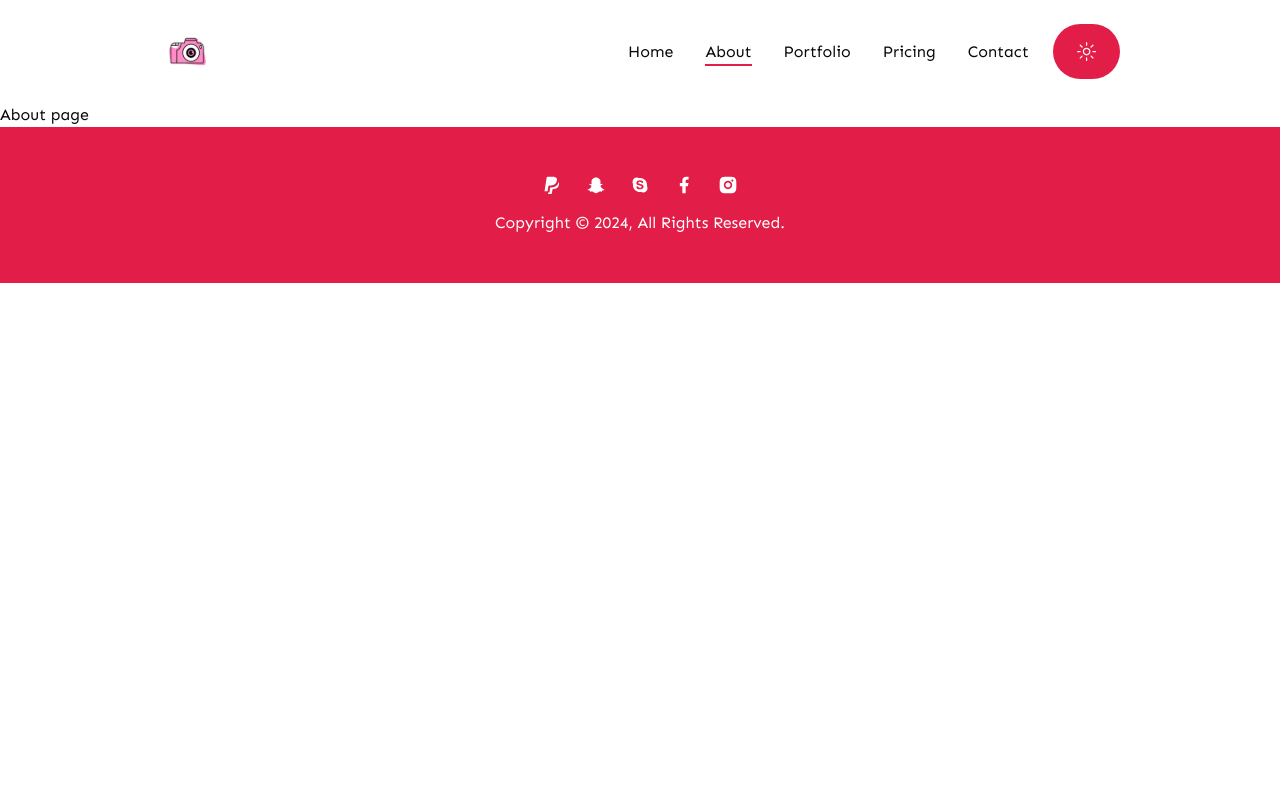
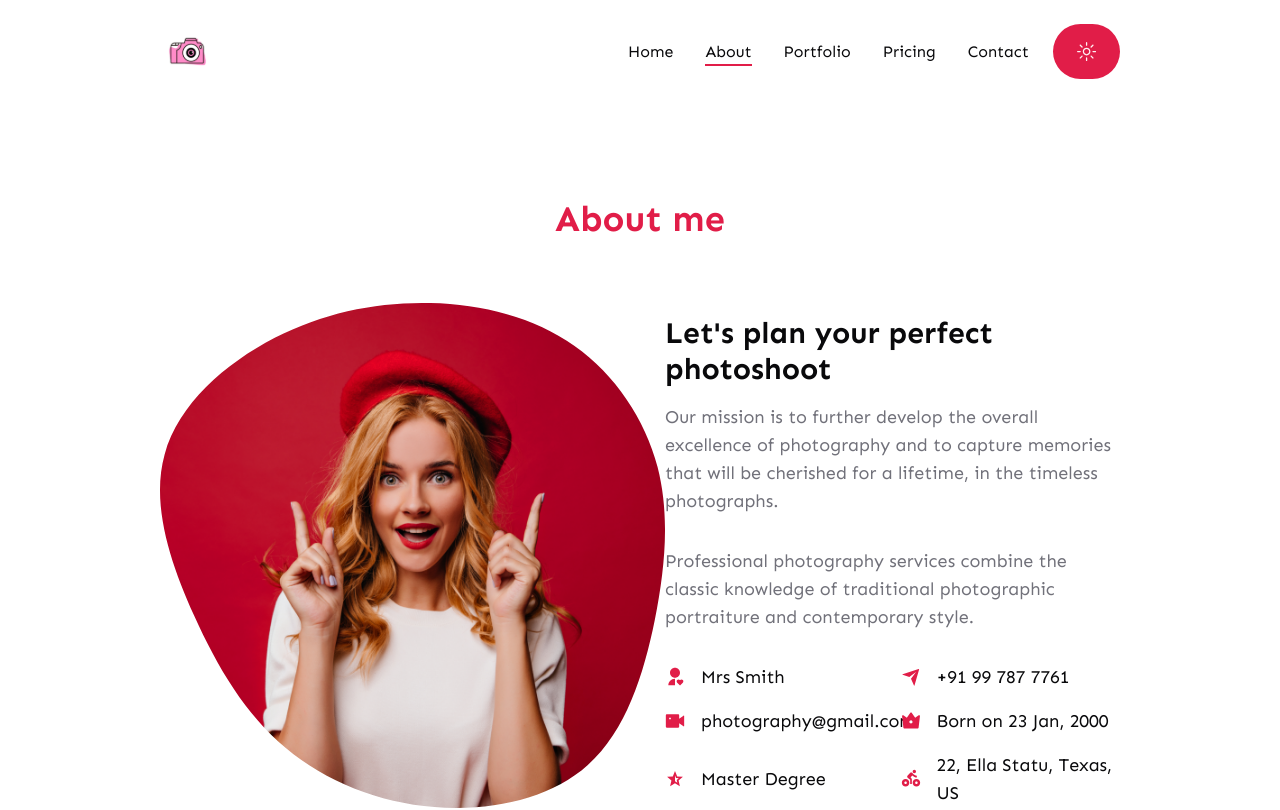
Before and after one commit to emmavasylyk/photography, a Next.js app: page /about in a window 1280 px wide. Shown: the top 810 px of the page. Built offline with nearby package versions, Linux system fonts and the light colour scheme.

Commit message:
feat: add page about

```diff
--- a/app/about/page.jsx
+++ b/app/about/page.jsx
@@ -1,7 +1,89 @@
-import React from "react";
+import {
+  RiRidingFill,
+  RiUserHeartFill,
+  RiStarHalfSLine,
+  RiVidiconFill,
+  RiVipCrown2Fill,
+  RiSendPlaneFill,
+} from "react-icons/ri";
+import HeroImg from "@/components/HeroImg";
+
+const infoData = [
+  {
+    icon: <RiUserHeartFill size={20} />,
+    text: "Mrs Smith",
+  },
+  {
+    icon: <RiSendPlaneFill size={20} />,
+    text: "+91 99 787 7761",
+  },
+  {
+    icon: <RiVidiconFill size={20} />,
+    text: "photography@gmail.com",
+  },
+  {
+    icon: <RiVipCrown2Fill size={20} />,
+    text: "Born on 23 Jan, 2000",
+  },
+  {
+    icon: <RiStarHalfSLine size={20} />,
+    text: "Master Degree",
+  },
+  {
+    icon: <RiRidingFill size={20} />,
+    text: "22, Ella Statu, Texas, US",
+  },
+];
 
 const about = () => {
-  return <div>About page</div>;
+  return (
+    <section className="pb-12 xl:py-24">
+      <div className="container mx-auto">
+        <h2 className="section-title mb-8 xl:mb-16 text-center mx-auto">
+          About me
+        </h2>
+        <div className="flex flex-col xl:flex-row">
+          {/* Image */}
+          <div className="relative flex-1 xl:flex">
+            <HeroImg
+              containerStyles="w-[450px] h-[450px] lg:w-[505px] lg:h-[505px] bg-no-repeat relative"
+              imgSrc="/about/profile.png"
+            />
+          </div>
+          <div className="flex-1">
+            {/* Content */}
+            <div className="text-lg mt-12 xl:mt-3">
+              <div className="text-center xl:text-left">
+                <h3 className="h3 mb-4">Let's plan your perfect photoshoot</h3>
+                <p className="subtitle max-w-xl mx-auto xl:mx-0">
+                  Our mission is to further develop the overall excellence of
+                  photography and to capture memories that will be cherished for
+                  a lifetime, in the timeless photographs.
+                </p>
+                <p className="subtitle max-w-xl mx-auto xl:mx-0">
+                  Professional photography services combine the classic
+                  knowledge of traditional photographic portraiture and
+                  contemporary style.
+                </p>
+                {/* Icons */}
+                <div className="grid xl:grid-cols-2 gap-4 mb-12">
+                  {infoData.map((item, index) => (
+                    <div
+                      className="flex items-center gap-x-4 mx-auto xl:mx-0"
+                      key={index}
+                    >
+                      <div className="text-primary">{item.icon}</div>
+                      <div className="">{item.text}</div>
+                    </div>
+                  ))}
+                </div>
+              </div>
+            </div>
+          </div>
+        </div>
+      </div>
+    </section>
+  );
 };
 
 export default about;
--- a/components/HeroImg.jsx
+++ b/components/HeroImg.jsx
@@ -3,7 +3,7 @@
 const HeroImg = ({ containerStyles, imgSrc }) => {
   return (
     <div className={`${containerStyles}`}>
-      <Image src={imgSrc} fill priority alt="hero image" />
+      <Image src={imgSrc} fill priority={100} alt="hero image" />
     </div>
   );
 };
```
